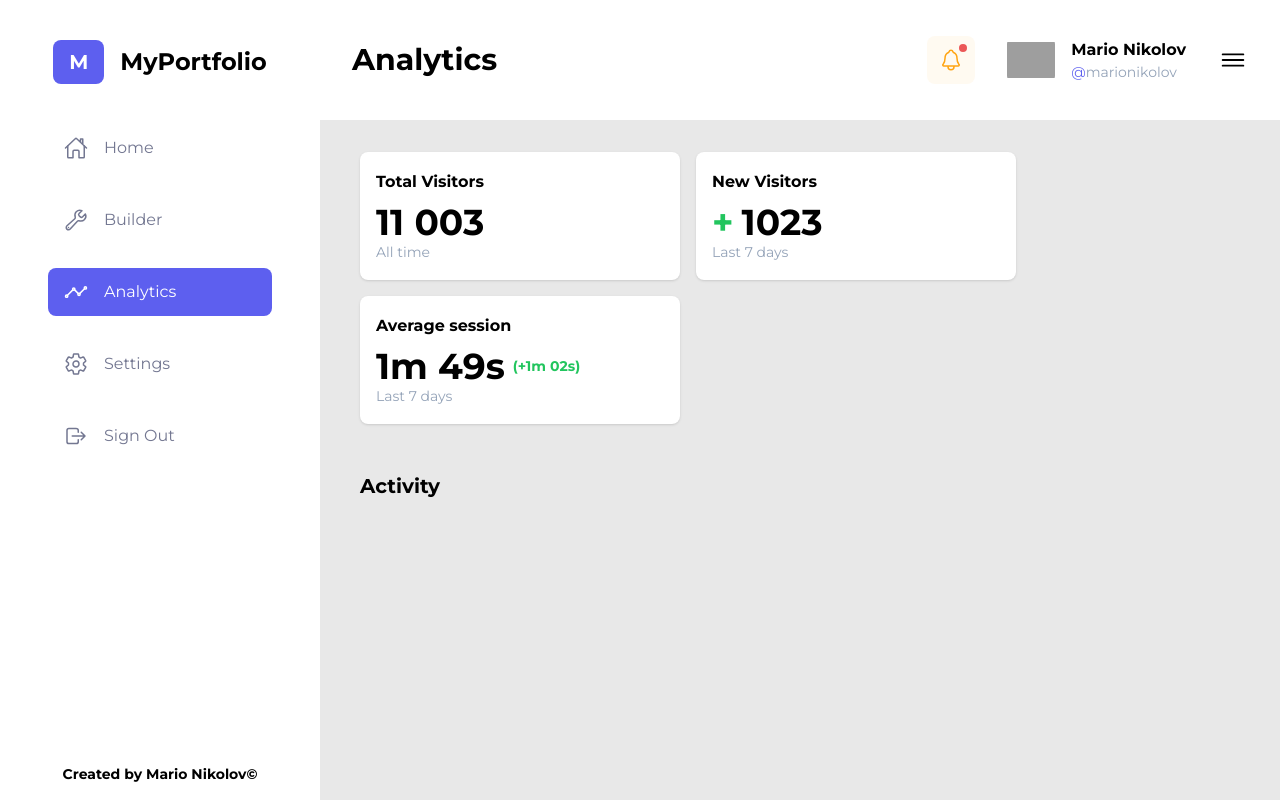
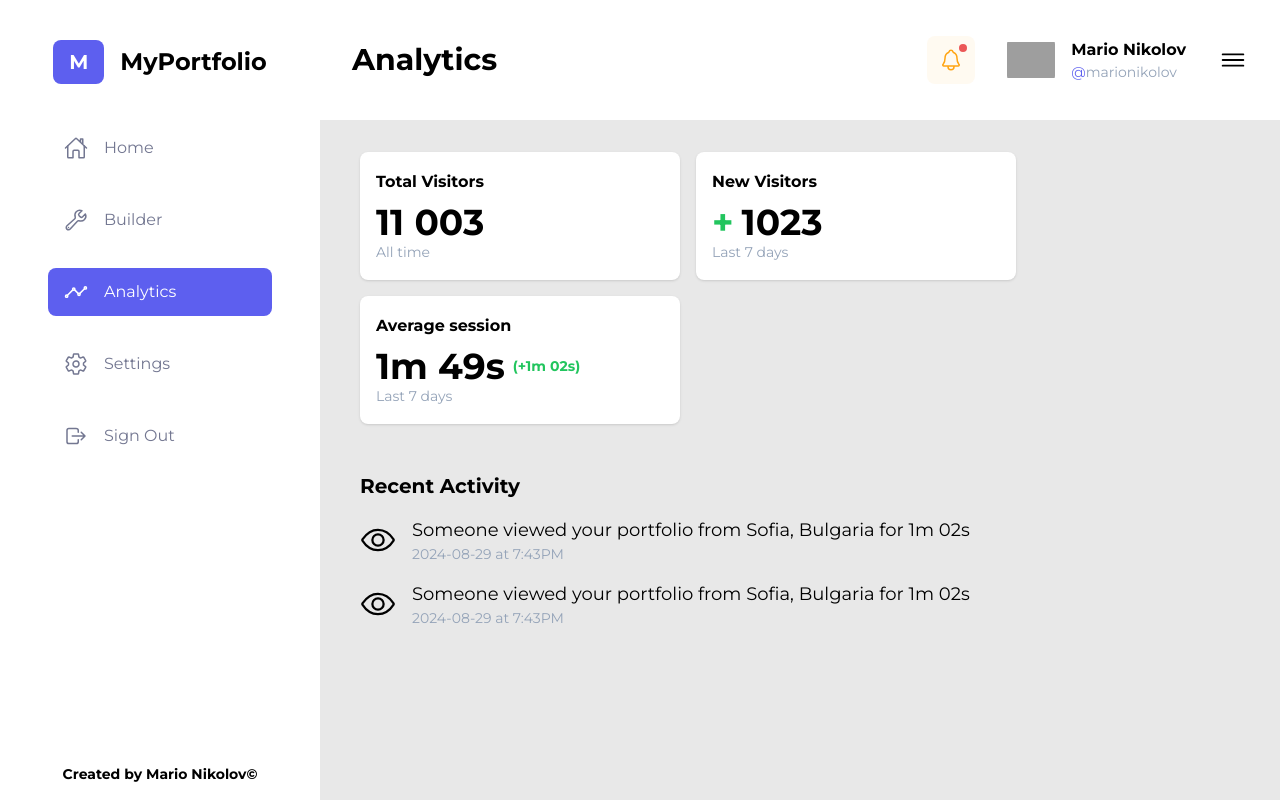
Before and after one commit to marionikolov17/Portfolio-Builder, a React (Vite) app in the folder client/: page /analytics in a window 1280 px wide. Built offline with nearby package versions, Linux system fonts and the light colour scheme; grey boxes are pictures that could not be loaded.

Commit message:
Create analytics page activity messages

```diff
--- a/client/src/features/analytics/components/ActivityMessage/ActivityMessage.jsx
+++ b/client/src/features/analytics/components/ActivityMessage/ActivityMessage.jsx
@@ -1,5 +1,16 @@
+import { IoEyeOutline } from "react-icons/io5";
+
 export default function ActivityMessage() {
     return (
-        <></>
+        <>
+            <div className="mt-4 w-full flex items-center">
+                {/* Icon Container */}
+                <IoEyeOutline className="text-4xl shrink-0"/>
+                <div className="grow mx-4">
+                    <p className="text-base sm:text-lg">Someone viewed your portfolio from Sofia, Bulgaria for 1m 02s</p>
+                    <p className="text-slate-400 text-xs sm:text-sm">2024-08-29 at 7:43PM</p>
+                </div>
+            </div>
+        </>
     )
 }
--- a/client/src/pages/Analytics/Analytics.jsx
+++ b/client/src/pages/Analytics/Analytics.jsx
@@ -28,10 +28,11 @@ export default function Analytics() {
                 <p className="text-sm text-slate-400">Last 7 days</p>
             </div>
             {/* Activity notifications */}
-            <div className="w-full mt-8">
-                <h3 className="font-bold text-xl">Activity</h3>
+            <div className="w-full mt-8 pb-4">
+                <h3 className="font-bold text-xl">Recent Activity</h3>
                 {/* <p className="mt-2">There are no activity, yet.</p> */}
                 {/* Activity messages here */}
+                <ActivityMessage />
                 <ActivityMessage />
             </div>
           </div>
```
